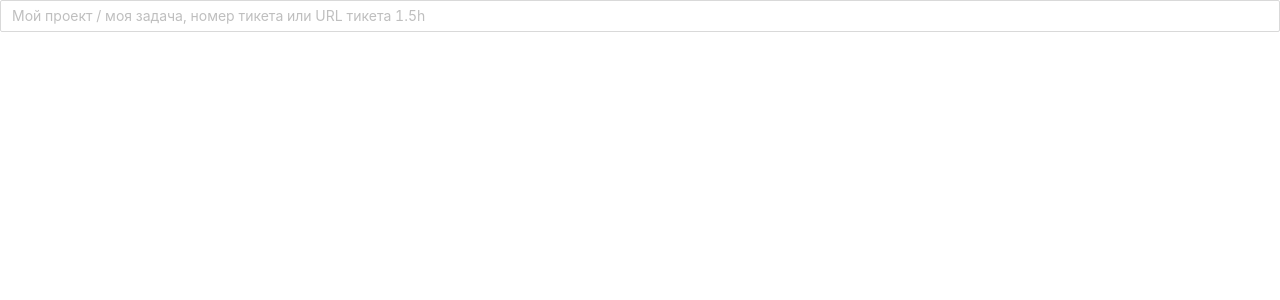
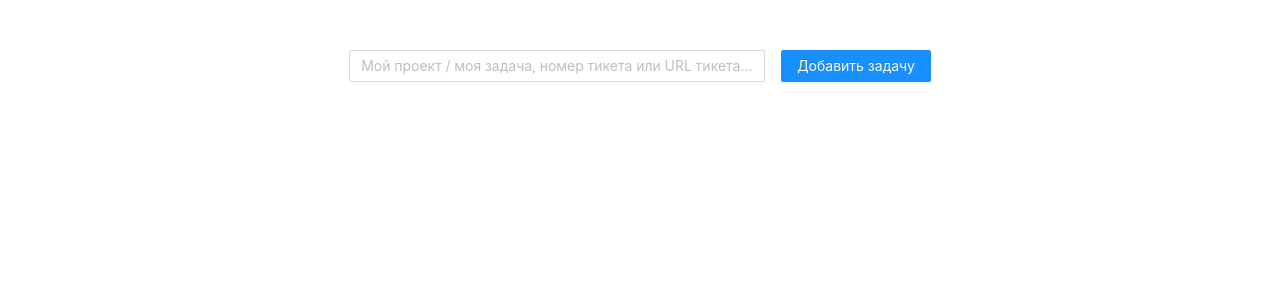
Before and after one commit to tolstj/time-tracking-tool, a React (Create React App) app: page / in a window 1280 px wide. Shown: the top 300 px of the page. Built offline with nearby package versions, Linux system fonts and the light colour scheme.

Commit message:
Add button to add task

```diff
--- a/src/App.tsx
+++ b/src/App.tsx
@@ -1,13 +1,14 @@
 import React from 'react';
+import { Row } from 'antd';
 
 import { TaskInput } from './features/taskInput/TaskInput';
 import './App.css';
 
 function App() {
   return (
-    <div className="App">
-     <TaskInput />
-    </div>
+    <Row justify="center" gutter={16} style={{ marginTop: '50px' }}>
+        <TaskInput />
+    </Row>
   );
 }
 
--- a/src/features/taskInput/TaskInput.tsx
+++ b/src/features/taskInput/TaskInput.tsx
@@ -1,5 +1,5 @@
 import React from 'react';
-import { Input } from 'antd';
+import { Col, Input, Button } from 'antd';
 
 import { useAppDispatch, useAppSelector } from '../../app/hooks';
 import { changed, selectTaskInput } from './taskInput.slice';
@@ -13,10 +13,17 @@ export function TaskInput(): JSX.Element {
   };
 
   return (
-    <Input
-      value={taskInput}
-      onChange={onChange}
-      placeholder="Мой проект / моя задача, номер тикета или URL тикета 1.5h"
-    />
+    <>
+      <Col span={8}>
+        <Input
+          value={taskInput}
+          onChange={onChange}
+          placeholder="Мой проект / моя задача, номер тикета или URL тикета 1.5h"
+        />
+      </Col>
+      <Col>
+        <Button type="primary">Добавить задачу</Button>
+      </Col>
+    </>
   );
 }
```
